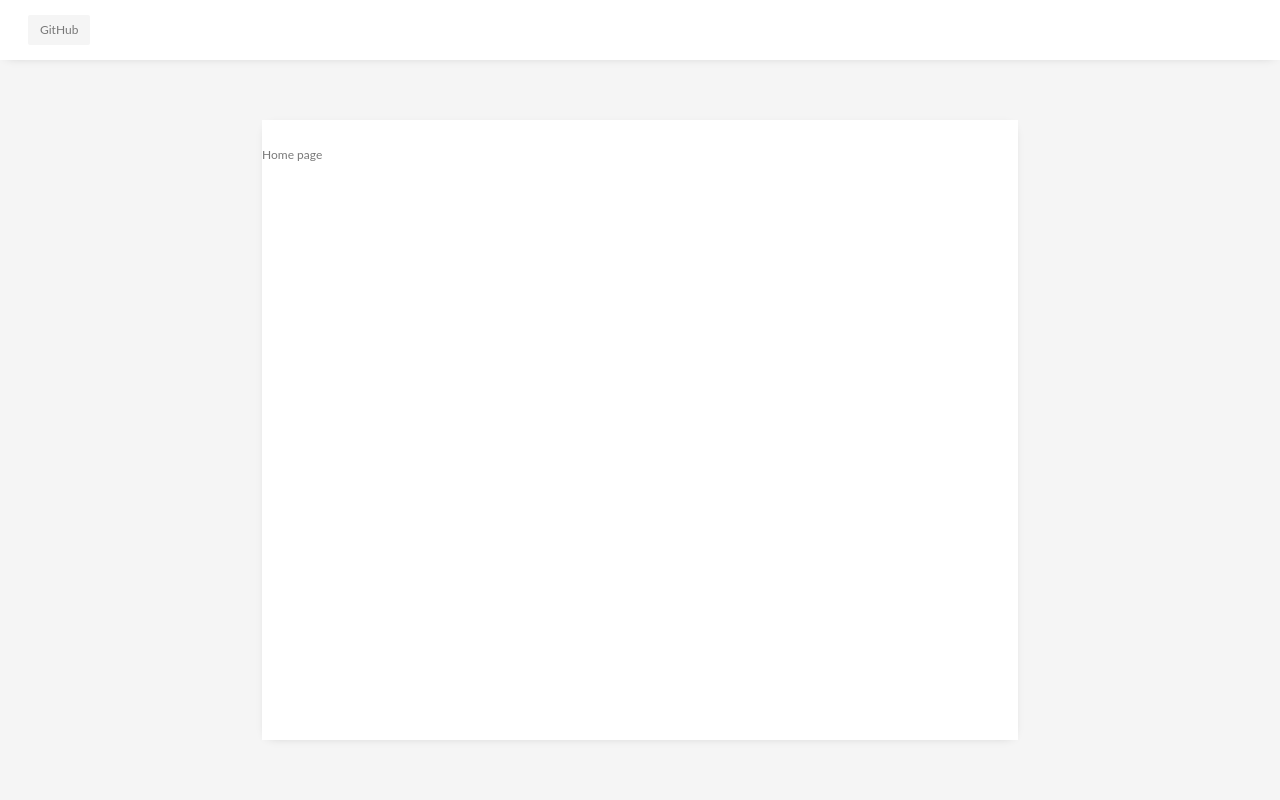
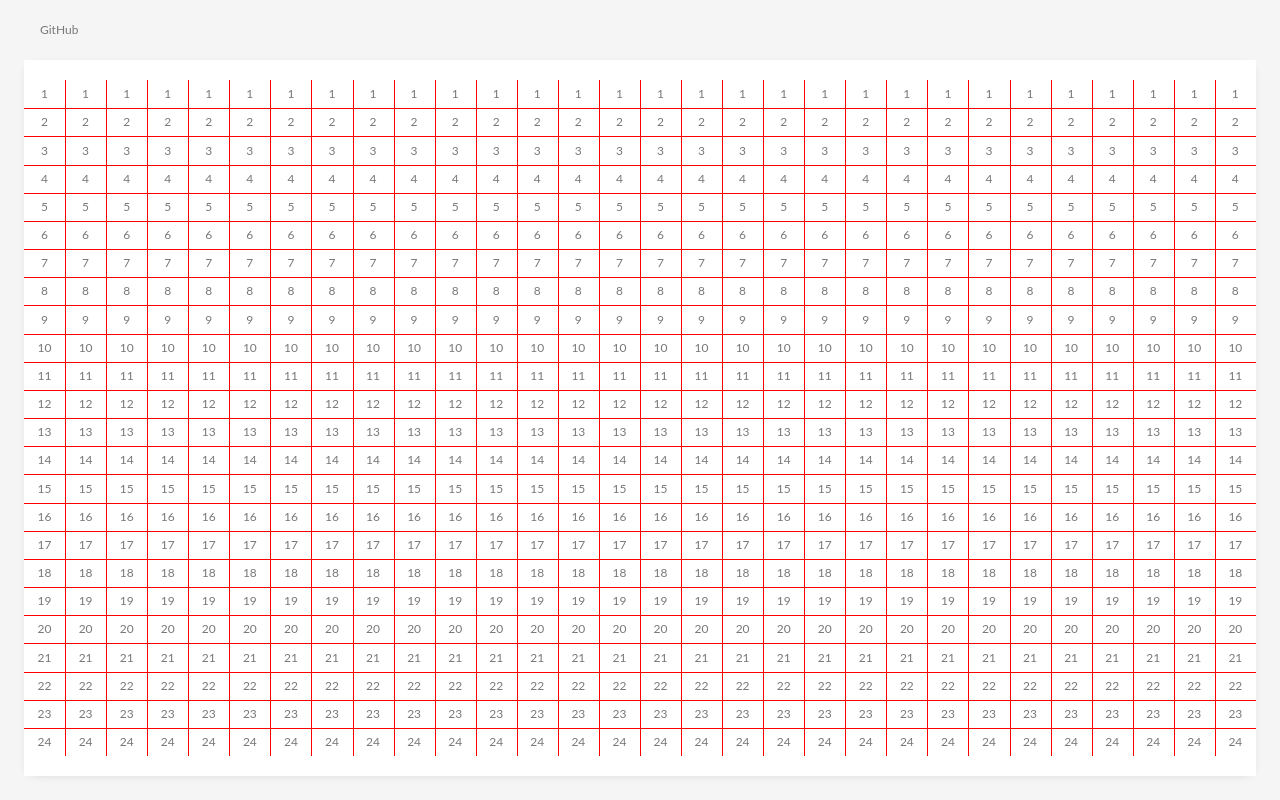
Before and after one commit to vincentbollaert/get-shit-done, a React app: page / in a window 1280 px wide. Built offline with nearby package versions, Linux system fonts and the light colour scheme.

Commit message:
add basic grid

```diff
--- a/package.json
+++ b/package.json
@@ -23,6 +23,7 @@
     "classnames": "^2.2.5",
     "compression-webpack-plugin": "^3.1.0",
     "history": "^4.10.1",
+    "moment": "^2.24.0",
     "normalize.css": "^8.0.1",
     "prop-types": "^15.7.2",
     "react": "^16.13.1",
--- a/src/Application/Header/component.jsx
+++ b/src/Application/Header/component.jsx
@@ -13,8 +13,8 @@ const Wrap = styled.div`
   display: flex;
   align-items: center;
   padding: ${SIZE_LG};
-  background-color: ${WHITE};
-  box-shadow: ${BOX_SHADOW_LIGHT};
+  /* background-color: ${WHITE}; */
+  /* box-shadow: ${BOX_SHADOW_LIGHT}; */
 `
 
 const Header = () => (
--- a/src/Application/component.jsx
+++ b/src/Application/component.jsx
@@ -14,25 +14,25 @@ const GlobalStyle = createGlobalStyle`
 const PageWrap = styled.div`
   display: grid;
   grid-template:
-    "header header" 6rem
-    "main main" auto
-    / 16rem auto;
+    "header" 6rem
+    "main" auto;
   height: 100vh;
 `
 const PageSpacer = styled.div`
   grid-area: main;
   margin: 0 auto;
-  padding: ${SIZE_XLG} 4.2rem;
+  /* padding: ${SIZE_XLG} 4.2rem; */
   width: 100%;
-  max-width: 92rem;
+  /* max-width: 92rem; */
 
   ${media.sm} {
-    padding: 6rem 8.2rem;
+    padding: 0 2.4rem;
+    padding-bottom: 2.4rem;
   };
 `
 const ContentWrap = styled.div`
   position: relative;
-  padding: 2.8rem 0;
+  padding: 2rem 0;
   height: 100%;
   background-color: ${WHITE};
   box-shadow: ${BOX_SHADOW_LIGHT};
--- a/src/pages/Home/component.jsx
+++ b/src/pages/Home/component.jsx
@@ -1,9 +1,62 @@
 import React from 'react'
+import moment from 'moment'
+import styled from 'styled-components'
 
-const Home = () => (
-  <div>
-    Home page
-  </div>
-)
+const Wrap = styled.div`
+  height: 100%;
+`
+const Row = styled.div`
+  display: flex;
+  height: 100%;
+`
+const Column = styled.div`
+  display: flex;
+  flex-direction: column;
+  flex-grow: 1;
+  box-shadow: 1px 0 0 0px red;
+/*
+  &:first-child {
+    box-shadow: 1px 0 0 0px red, -1px 0 0 0px red;
+  }; */
+
+  &:last-child {
+    box-shadow: none;
+  };
+`
+const Cell = styled.div`
+  display: flex;
+  flex-grow: 1;
+  justify-content: center;
+  align-items: center;
+  box-shadow: 0px 1px 0 0px red;
+
+  /* &:first-child {
+    box-shadow: 0px 1px 0 0px red, 0px -1px 0 0px red;
+  }; */
+
+  &:last-child {
+    box-shadow: none;
+  };
+`
+
+const Home = () => {
+  const monthDaysTotal = moment().daysInMonth()
+  const monthDays = Array(monthDaysTotal).fill(null).map((day, index) => index + 1)
+
+  const hoursInDay = Array(24).fill(null).map((item, index) => index + 1)
+  console.log(monthDays)
+
+  return (
+    <Wrap>
+      <Row>
+        {monthDays.map(day => (
+          <Column key={day}>
+            {hoursInDay.map(hour => <Cell key={hour}>{hour}</Cell>)}
+          </Column>
+        ))}
+      </Row>
+    </Wrap>
+  )
+}
 
 export default Home
--- a/src/styles/reset.js
+++ b/src/styles/reset.js
@@ -69,9 +69,19 @@ export default `
   }
   table {
     border-collapse: collapse;
+    table-layout: fixed;
+    text-align: center;
     width: 100%;
   }
   th {
     text-align: left;
   }
+  td {
+    padding: 11px 0;
+
+    &:hover {
+      color: transparent;
+      background-color: #eee;
+    }
+  }
 `
```
Also changed, not shown: 1 other file (tests, documents, lock files or other folders).
